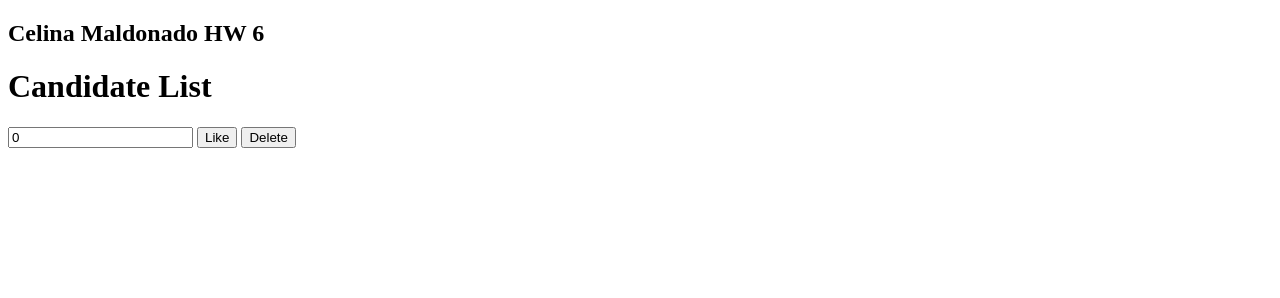
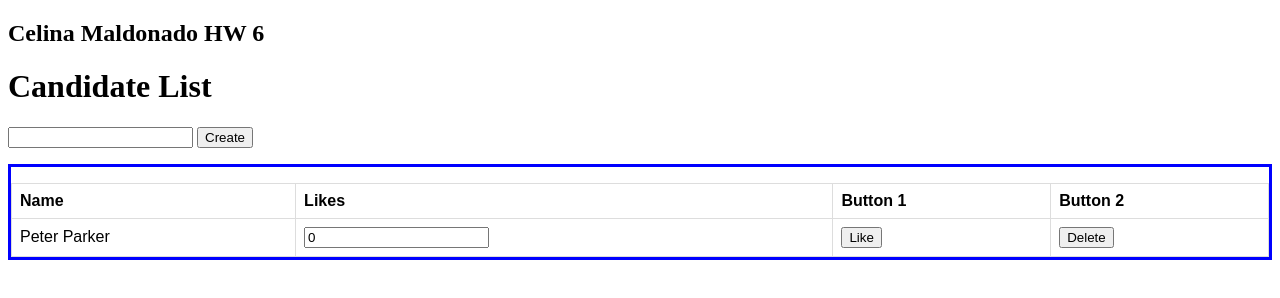
Before and after one commit to niinamaldonado/HW6, a website: page website/index.html in a window 1280 px wide. Drawn offline with Linux system fonts and the light colour scheme.

Commit message:
can now create candidate.

```diff
--- a/website/app.js
+++ b/website/app.js
@@ -1,27 +1,42 @@
-const  candidates = [ //list from homework
+var list = [ //list from homework
     { name: 'Peter Parker', likes: '700'},
     { name: 'Tony Stark', likes: '135'},
-    { name: 'dash', likes: '0'},
-  ]
+    { name: 'Dash', likes: '0'},
+  ];
 
-
-var likes = 0; //inital likes
+var printList = function() {
+    candidateList.innerHTML = name;
+}
 
 var add1 = function() { //add one like per click
     document.getElementById("output").value = parseInt(document.getElementById("output").value,10) + 1;
   };
 
 var delete1 = function() { //delete if clicked
-    var elem = document.getElementById("output");
+    var elem = document.getElementById("candidateName");
     elem.parentNode.removeChild(elem);
+
 }
 
-function candidatesList() {
-    var item = document.getElementById('candidateInput').value
-    var text = document.createTextNode(item)
-    var newItem = document.createElement('li')
+function createCandidate() {
 
-    newItem.appendChild(text)
 
-    document.getElementById('candidatesList').appendChild(newItem)
-}
+    // first count # of rows so you know where to insert it
+
+    var x = document.getElementById("candidateTable").rows.length;
+
+    var table = document.getElementById("candidateTable");
+    var row = table.insertRow(x);
+    var cell1 = row.insertCell(0);
+    var cell2 = row.insertCell(1);
+    var cell3 = row.insertCell(2);
+    var cell4 = row.insertCell(3);
+    cell1.innerHTML = document.getElementById('candidateInput').value;
+    cell2.innerHTML = '<input type = "text" value = "0" id = "output" />';
+    cell3.innerHTML = '<input type = "button" value = "Like" onclick = "add1()" />';
+    cell4.innerHTML = '<input type = "button" value ="Delete" onclick = "delete1()" />';
+
+
+
+
+    }
--- a/website/index.html
+++ b/website/index.html
@@ -14,14 +14,32 @@
 
     <h1>Candidate List</h1>
 
-    <p> <p id = "candidateName"></p>
-        <input type = "text" value = "0" id = "output" />
-        <input type = "button" value = "Like" onclick = "add1()" />
-        <input type = "button" value ="Delete" onclick = "delete1()" />
+    <form id="candidateForm">
+            <input type="text" id="candidateInput">
+            <button type="button" onclick="createCandidate()">Create</button>
+        </form>
+    </p>
     </p>
 
 
+    <div id = "messageOutput">
+            <table id = "candidateTable">
+                    <tr>
+                      <th>Name</th>
+                      <th>Likes</th>
+                      <th>Button 1</th>
+                      <th>Button 2</th>
+                    </tr>
+                    <tr>
+                      <p id = "candidateName"><td>Peter Parker</td>
+                      <td><input type = "text" value = "0" id = "output" /></td>
+                      <td><input type = "button" value = "Like" onclick = "add1()" /></td>
+                      <td><input type = "button" value ="Delete" onclick = "delete1()" /></td>
+                    </tr>
+                    </table>
 
+
+    </div>
 
 
 
--- a/website/style.css
+++ b/website/style.css
@@ -0,0 +1,33 @@
+#output {
+    float: left;
+}
+
+#output2 {
+    float: left;
+}
+
+#createcanditate {
+    float: right;
+}
+
+#messageOutput {
+    border-style: solid;
+    border-color: blue;
+
+}
+
+table {
+    font-family: arial, sans-serif;
+    border-collapse: collapse;
+    width: 100%;
+}
+
+td, th {
+    border: 1px solid #dddddd;
+    text-align: left;
+    padding: 8px;
+}
+
+tr:nth-child(even) {
+    background-color: #ffffff;
+}
```
